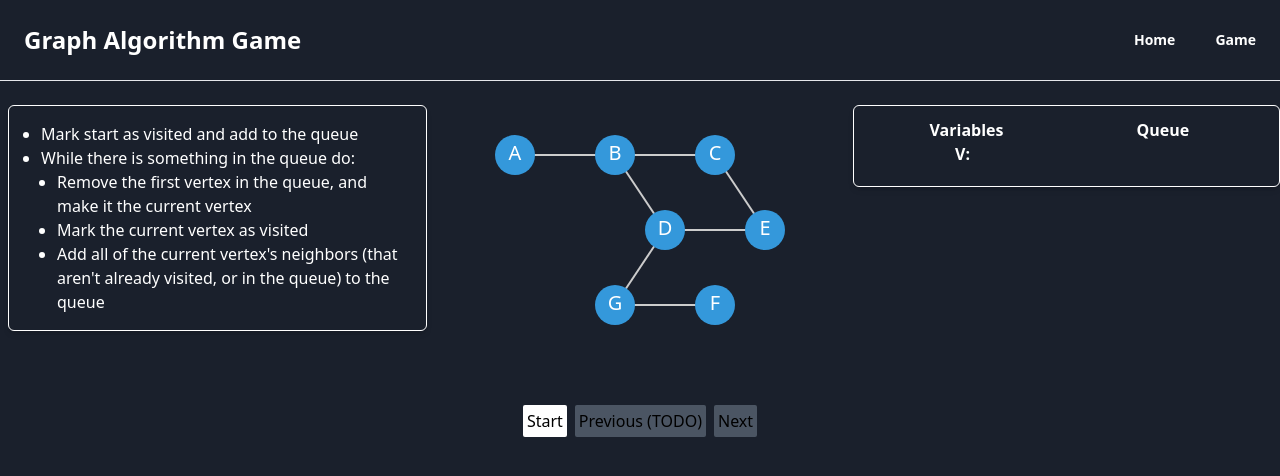
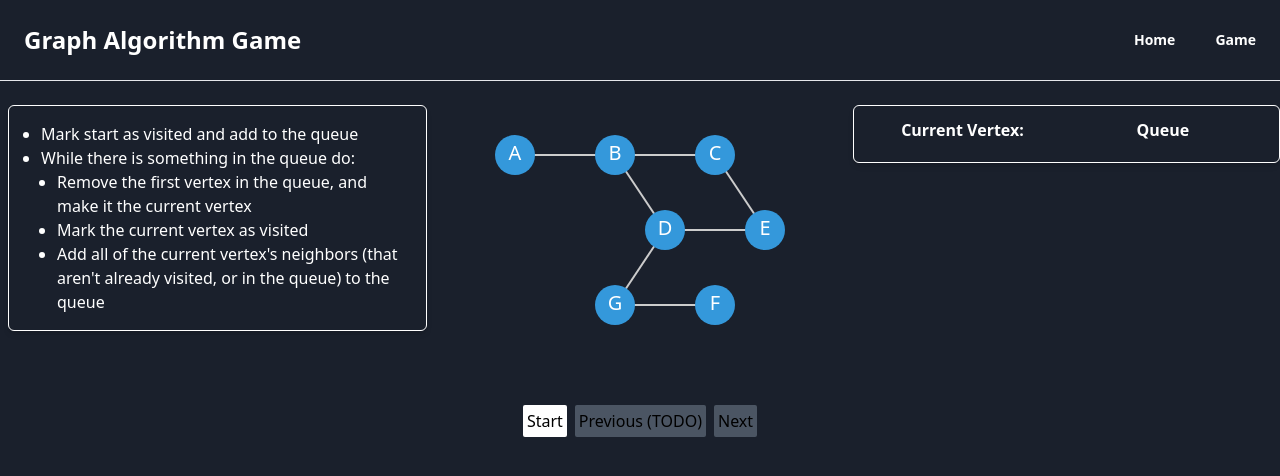
Before and after one commit to gyr1967/graph-algorithm-game, a Vue app in the folder game/frontend/: page /graph-algorithm-game/game/bfs/visualise in a window 1280 px wide. Shown: the top 476 px of the page. Built offline with nearby package versions, Linux system fonts and the light colour scheme.

Commit message:
change wording in sidepanel

```diff
--- a/game/frontend/src/components/BFSSidePanel.vue
+++ b/game/frontend/src/components/BFSSidePanel.vue
@@ -7,8 +7,7 @@ defineProps<{
 <template>
     <div class="border border-white p-3 rounded-md shadow-md grid grid-cols-2">
         <div class="mb-2">
-            <div class="font-bold">Variables</div>
-            <span class="font-bold">V:</span>
+            <span class="font-bold">Current Vertex:</span>
             <span class="ml-2">{{ currentVertexName }}</span>
         </div>
         <div>
```
